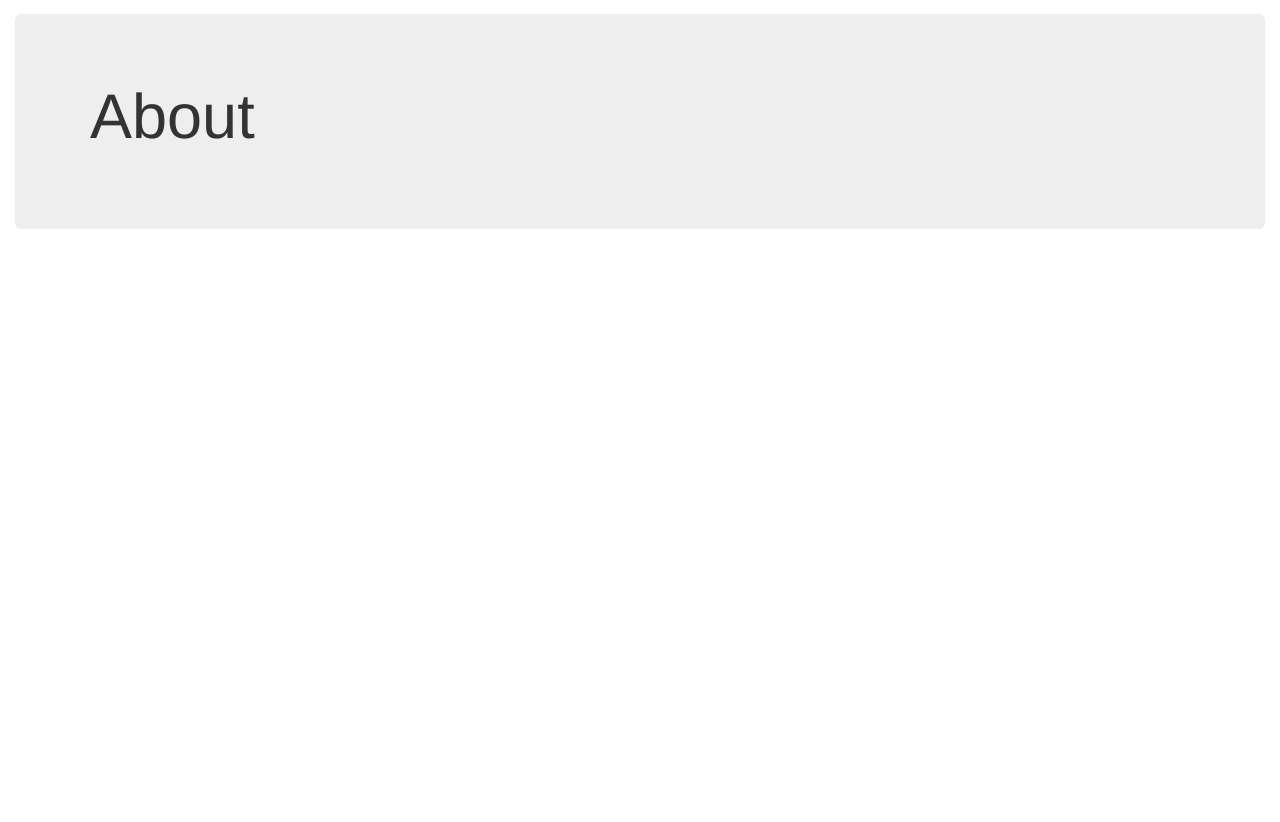
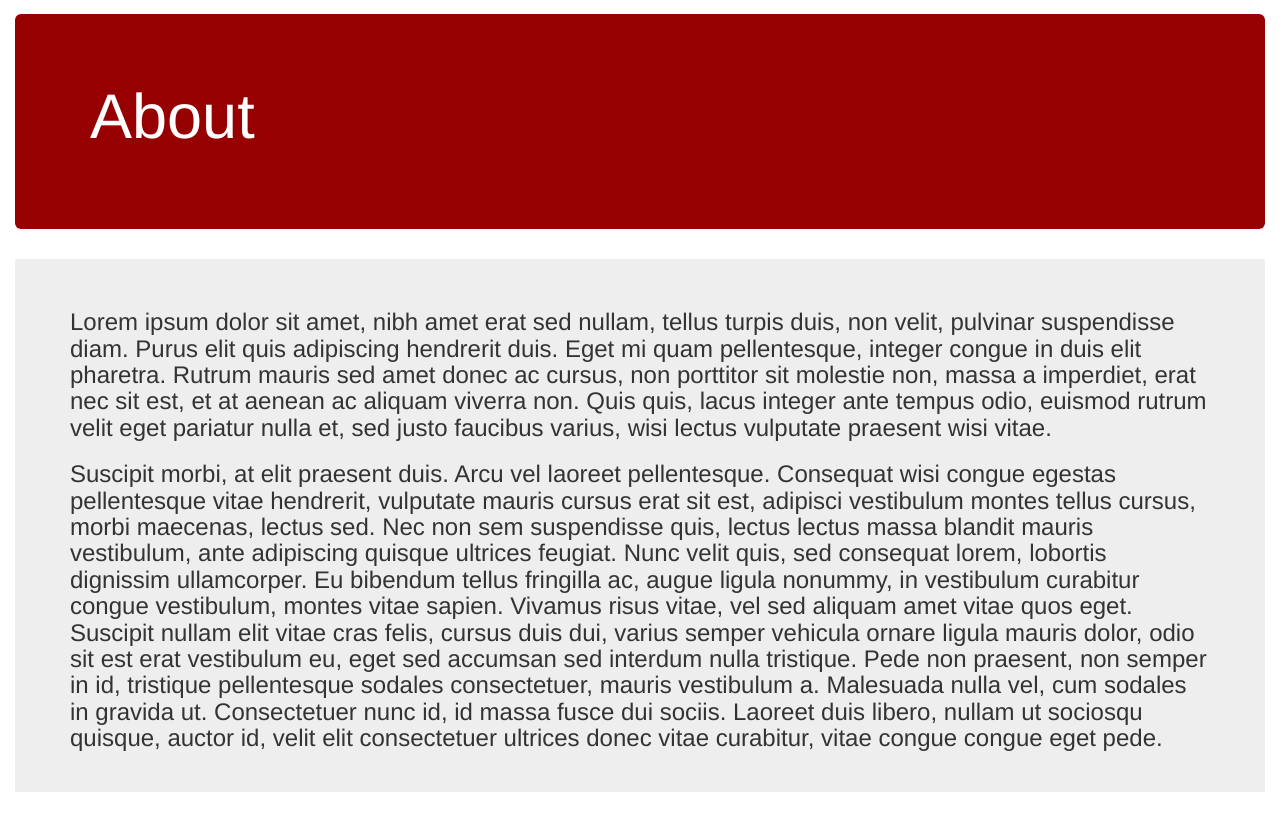
Before and after one commit to dionhagan/flask-grab-a-meal, a Flask app: page /about in a window 1280 px wide. Shown: the part 51-873 px from the top of the page. Before the commit the page ends 280 px from the top, so only its background shows below. Run offline with Flask 2, Linux system fonts and the light colour scheme; some libraries are stand-ins or nearby versions.

Commit message:
jumbotron everything

```diff
--- a/app/static/css/styles.css
+++ b/app/static/css/styles.css
@@ -40,3 +40,30 @@ select {
 .navbar-brand > a {
     color: red;
 }
+
+.btn-danger {
+    background-color: rgb(150, 0, 0);
+}
+
+.jumbotron {
+    color: #000000;
+    background-color: rgb(150, 0, 0)
+}
+
+.jumbotron-minor {
+    padding: 30px 15px;
+    margin-bottom: 30px;
+    color: inherit;
+    background-color: #eee;
+}
+
+.jumbotron > .container > h1 {
+    color: #FFFFFF;
+}
+
+.jumbotron-about {
+    padding: 30px 15px;
+    margin-bottom: 30px;
+    color: #FFFFFF;
+    background-color: rgb(150, 0, 0);
+}
--- a/app/templates/about.html
+++ b/app/templates/about.html
@@ -11,9 +11,18 @@
 	<div class="jumbotron">
   	  <div class="container">
         <h1 align="left">About</h1><br>
+      </div>
+  </div>
+  <div class="jumbotron-minor">
+      <div class="container">
+        <h3>
+        Lorem ipsum dolor sit amet, nibh amet erat sed nullam, tellus turpis duis, non velit, pulvinar suspendisse diam. Purus elit quis adipiscing hendrerit duis. Eget mi quam pellentesque, integer congue in duis elit pharetra. Rutrum mauris sed amet donec ac cursus, non porttitor sit molestie non, massa a imperdiet, erat nec sit est, et at aenean ac aliquam viverra non. Quis quis, lacus integer ante tempus odio, euismod rutrum velit eget pariatur nulla et, sed justo faucibus varius, wisi lectus vulputate praesent wisi vitae.
+        </h3>
+        <h3>
+        Suscipit morbi, at elit praesent duis. Arcu vel laoreet pellentesque. Consequat wisi congue egestas pellentesque vitae hendrerit, vulputate mauris cursus erat sit est, adipisci vestibulum montes tellus cursus, morbi maecenas, lectus sed. Nec non sem suspendisse quis, lectus lectus massa blandit mauris vestibulum, ante adipiscing quisque ultrices feugiat. Nunc velit quis, sed consequat lorem, lobortis dignissim ullamcorper. Eu bibendum tellus fringilla ac, augue ligula nonummy, in vestibulum curabitur congue vestibulum, montes vitae sapien. Vivamus risus vitae, vel sed aliquam amet vitae quos eget. Suscipit nullam elit vitae cras felis, cursus duis dui, varius semper vehicula ornare ligula mauris dolor, odio sit est erat vestibulum eu, eget sed accumsan sed interdum nulla tristique. Pede non praesent, non semper in id, tristique pellentesque sodales consectetuer, mauris vestibulum a. Malesuada nulla vel, cum sodales in gravida ut. Consectetuer nunc id, id massa fusce dui sociis. Laoreet duis libero, nullam ut sociosqu quisque, auctor id, velit elit consectetuer ultrices donec vitae curabitur, vitae congue congue eget pede.
+        </h3>
 
-
-      </div>
+      </h3>
   </div>
   <div class="container">
   {% with messages = get_flashed_messages() %}
--- a/app/templates/find.html
+++ b/app/templates/find.html
@@ -1,5 +1,6 @@
 {% extends 'base.html' %}
 {% block content %}
+<div class="jumbotron-minor">
 <div class="container">
   <div class="row">
     <div class="col-md-12">
@@ -30,4 +31,5 @@
     {% endif %}
   {% endwith %}
 </div>
+</div>
 {% endblock %}
--- a/app/templates/house.html
+++ b/app/templates/house.html
@@ -1,5 +1,6 @@
 {% extends 'base.html' %}
 {% block content %}
+<div class="jumbotron-minor">
 <div class="container">
   <div class="row">
     <div class="col-md-12">
@@ -37,4 +38,5 @@
     {% endif %}
   {% endwith %}
 </div>
+</div>
 {% endblock %}
--- a/app/templates/plan.html
+++ b/app/templates/plan.html
@@ -1,5 +1,6 @@
 {% extends 'base.html' %}
 {% block content %}
+<div class="jumbotron-minor">
   <div class="container">
     <div class="row">
       <div class="col-md-12">
@@ -37,6 +38,8 @@
         </form>
       </div>
     </div>
+  </div>
+</div>
   {% with messages = get_flashed_messages() %}
     {% if messages %}
       {% for message in messages %}
```
Lines whose indentation alone changed are shown as unchanged.
